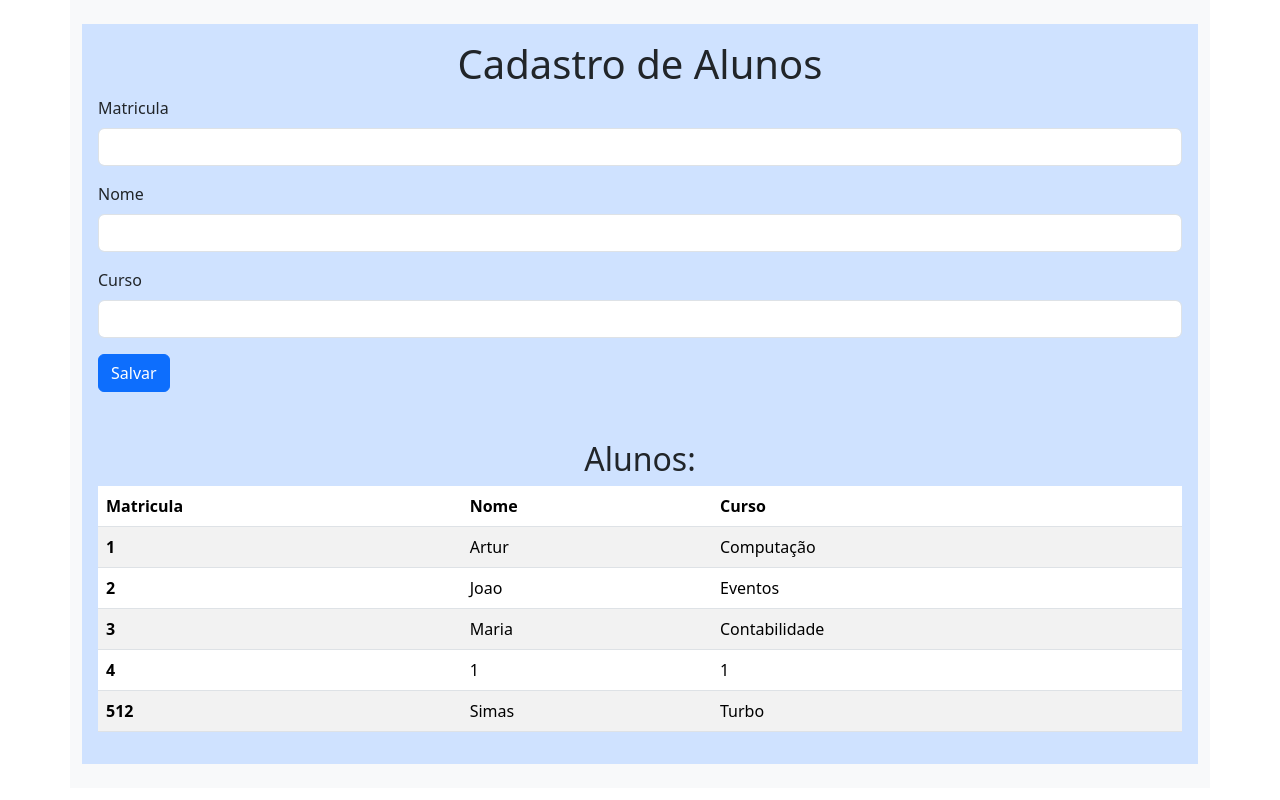
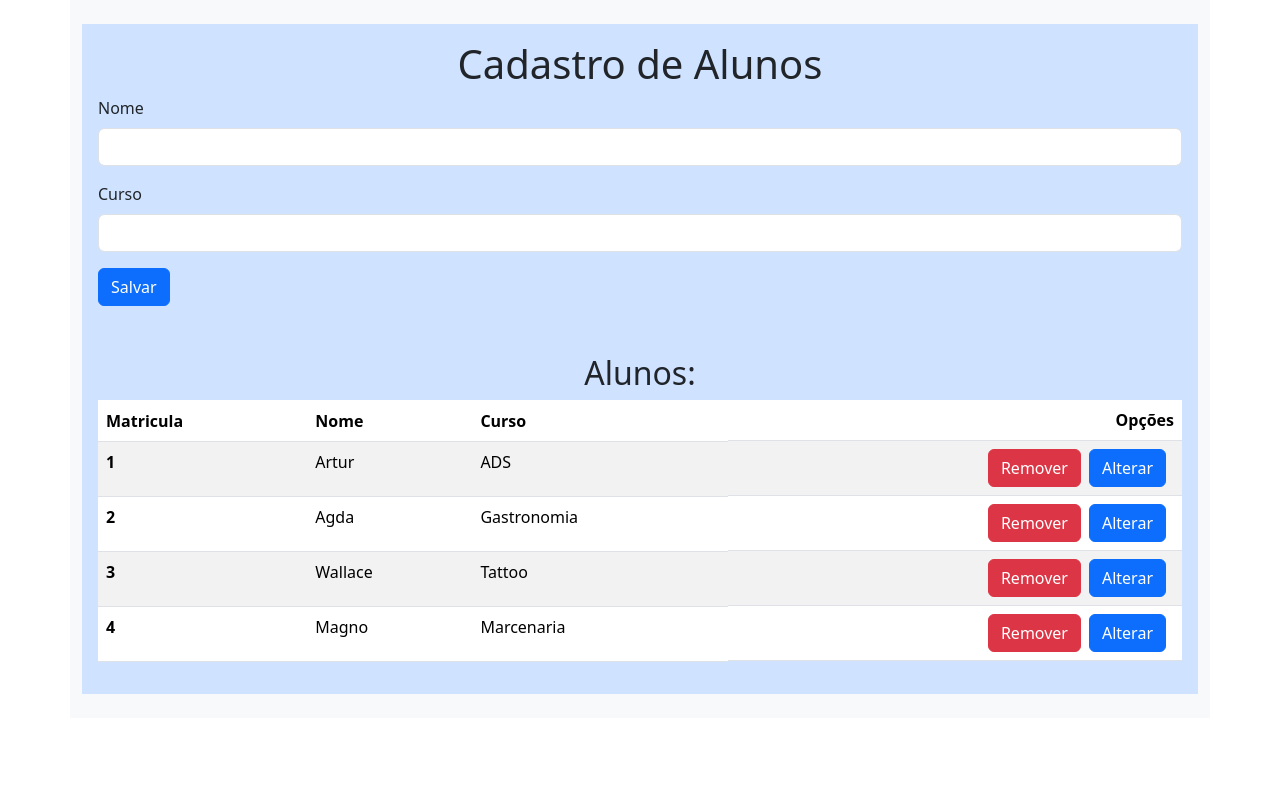
Before and after one commit to arturcardoso/cadastro-aluno, an Angular app: page / in a window 1280 px wide. Built offline with nearby package versions, Linux system fonts and the light colour scheme; data requests are answered from the project's data file.

Commit message:
Cadastro de Aluno - 02/04/2024

```diff
--- a/db.json
+++ b/db.json
@@ -1,29 +1,24 @@
 {
   "students": [
     {
-      "id": "1",
+      "id": 1,
       "name": "Artur",
-      "course": "Computação"
+      "course": "ADS"
     },
     {
-      "id": "2",
-      "name": "Joao",
-      "course": "Eventos"
+      "id": 2,
+      "name": "Agda",
+      "course": "Gastronomia"
     },
     {
-      "id": "3",
-      "name": "Maria",
-      "course": "Contabilidade"
+      "id": 3,
+      "name": "Wallace",
+      "course": "Tattoo"
     },
     {
-      "id": "4",
-      "name": "1",
-      "course": "1"
-    },
-    {
-      "id": "512",
-      "name": "Simas ",
-      "course": "Turbo"
+      "id": 4,
+      "name": "Magno",
+      "course": "Marcenaria"
     }
   ]
 }
--- a/package.json
+++ b/package.json
@@ -21,7 +21,6 @@
     "@ng-bootstrap/ng-bootstrap": "^16.0.0",
     "@popperjs/core": "^2.11.8",
     "bootstrap": "^5.3.2",
-    "json-server": "^1.0.0-alpha.23",
     "rxjs": "~7.8.0",
     "tslib": "^2.3.0",
     "zone.js": "~0.14.3"
--- a/src/app/student.service.ts
+++ b/src/app/student.service.ts
@@ -16,7 +16,18 @@
     return this.http.get<Student[]>(this.url);
   }
 
+  //Salvar
   save(student:Student): Observable<Student>{
     return this.http.post<Student>(this.url, student);
   }
+
+  //Deletar
+  delete(student:Student): Observable<void> {
+    return this.http.delete<void>(`${this.url}/${student.id}`);
+  }
+
+  //Update ou Atualizar
+  update(student:Student): Observable<Student> {
+    return this.http.put<Student>(`${this.url}/${student.id}`, student);
+  }
 }
--- a/src/app/students/students.component.html
+++ b/src/app/students/students.component.html
@@ -3,15 +3,7 @@
       <div class="bg-primary-subtle p-3">
         <h1 class="text-center">Cadastro de Alunos</h1>
         <form [formGroup]="formGroupStudents">
-          <div class="mb-3">
-            <label for="matricula" class="form-label">Matricula</label>
-            <input type="text"
-                  class="form-control"
-                  id="matricula"
 
-                  formControlName="id"
-            />
-          </div>
 
           <div class="mb-3">
             <label for="nome" class="form-label">Nome</label>
@@ -41,6 +33,7 @@
                 <th scope="col">Matricula</th>
                 <th scope="col">Nome</th>
                 <th scope="col">Curso</th>
+                <th class="d-flex justify-content-end" scope="col">Opções</th>
 
               </tr>
             </thead>
@@ -49,6 +42,10 @@
                 <th scope="row">{{student.id}}</th>
                 <td>{{student.name}}</td>
                 <td>{{student.course}}</td>
+                <td class="d-flex justify-content-end">
+                  <button class="btn btn-danger me-2" (click)="delete(student)">Remover</button>
+                  <button class="btn btn-primary me-2" (click)="edit(student)">Alterar</button>
+                </td>
               </tr>
 
             </tbody>
--- a/src/app/students/students.component.ts
+++ b/src/app/students/students.component.ts
@@ -12,6 +12,7 @@
   students: Student[] = [];
 
   formGroupStudents: FormGroup;
+  isEditing: boolean=false;
 
   ngOnInit(): void {
     this.loadStudents();
@@ -34,8 +35,31 @@
 
 
   save(){
+    if(this.isEditing){
+      this.service.update(this.formGroupStudents.value).subscribe({
+        next : () => {
+          this.loadStudents();
+          this.isEditing = false;
+        }
+      })
+    }
+
+    else{
     this.service.save(this.formGroupStudents.value).subscribe({
       next: data => this.students.push(data)
     });
+    }
+  this.formGroupStudents.reset();
+  }
+
+  delete(student: Student){
+    this.service.delete(student).subscribe({
+      next: () => this.loadStudents()
+    })
+  }
+
+  edit(student:Student){
+    this.formGroupStudents.setValue(student);
+    this.isEditing = true;
   }
 }
```
Also changed, not shown: 1 other file (tests, documents, lock files or other folders).
